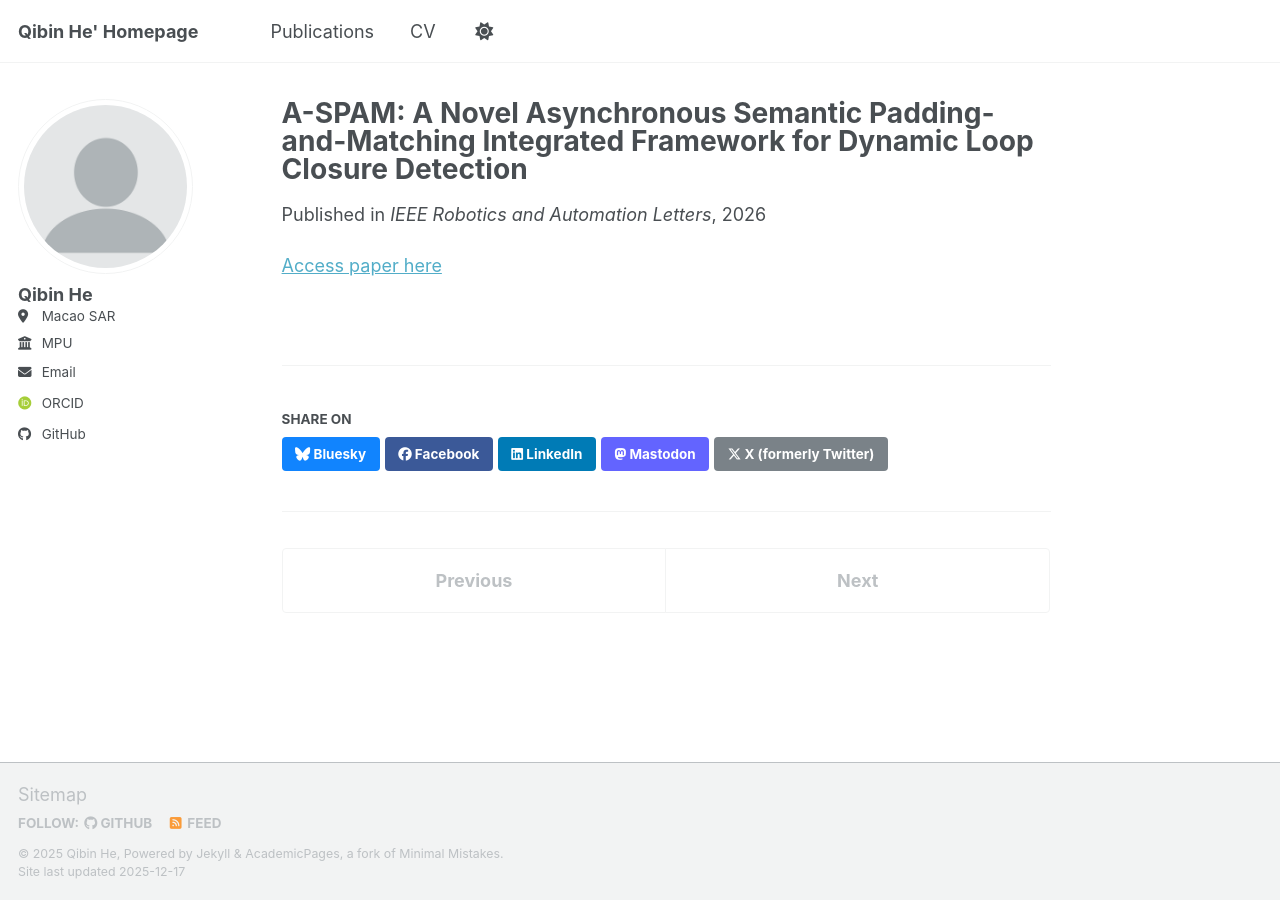
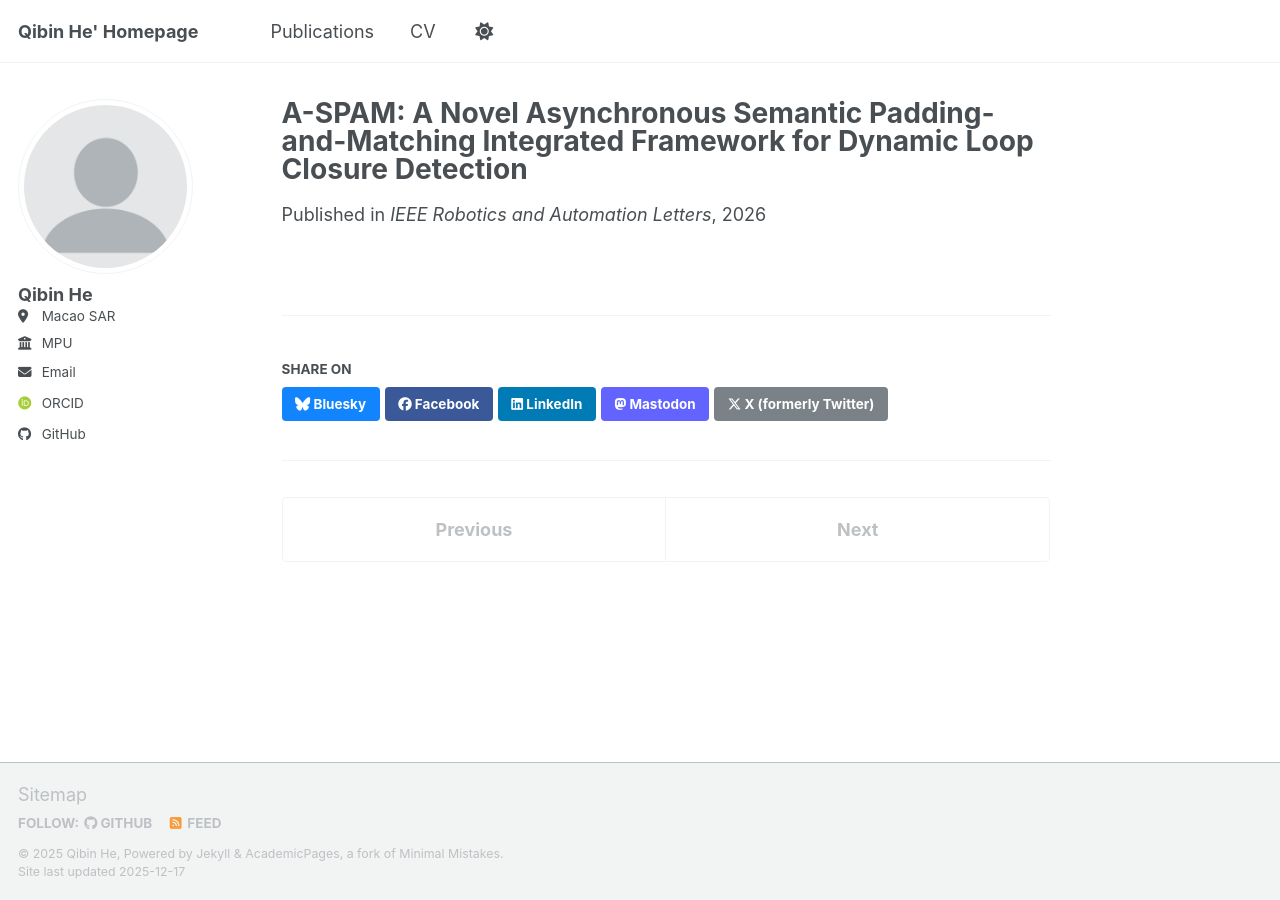
Before and after one commit to MECHA-HE/MECHA-HE.github.io, a Jekyll site: the page built from _publications/2026-01-01-A-SPAM-A-Novel-Asynchronous-Semantic-Padding-and-Matching-Integrated-Framework-for-Dynamic-Loop-Closure-Detection.md, in a window 1280 px wide. Built offline with Jekyll 4.4.1, drawn with Linux system fonts in a browser that asks for light colours; some web fonts are replaced; a script bundle is joined from its source files by our own code; library files that are not in the unit come from our copies.

Commit message:
Update 2026-01-01-A-SPAM-A-Novel-Asynchronous-Semantic-Padding-and-Matching-Integrated-Framework-for-Dynamic-Loop-Closure-Detection.md

```diff
--- a/_publications/2026-01-01-A-SPAM-A-Novel-Asynchronous-Semantic-Padding-and-Matching-Integrated-Framework-for-Dynamic-Loop-Closure-Detection.md
+++ b/_publications/2026-01-01-A-SPAM-A-Novel-Asynchronous-Semantic-Padding-and-Matching-Integrated-Framework-for-Dynamic-Loop-Closure-Detection.md
@@ -6,4 +6,3 @@ paperurl: 'https://ieeexplore.ieee.org/document/11263859'
 date: 2026-01-01
 venue: 'IEEE Robotics and Automation Letters'
 ---
-[Access paper here]([https://www.mdpi.com/1424-8220/25/13/4052](https://github.com/MECHA-HE/MECHA-HE.github.io/edit/master/_publications/A_SPAM_pre.pdf)){:target="_blank"}
```
